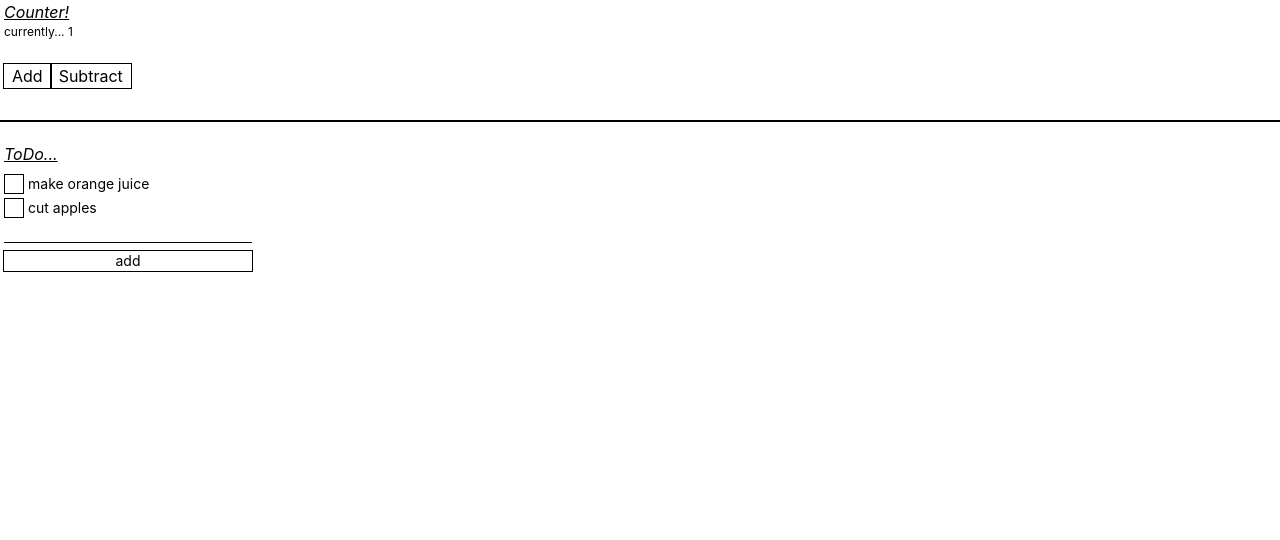
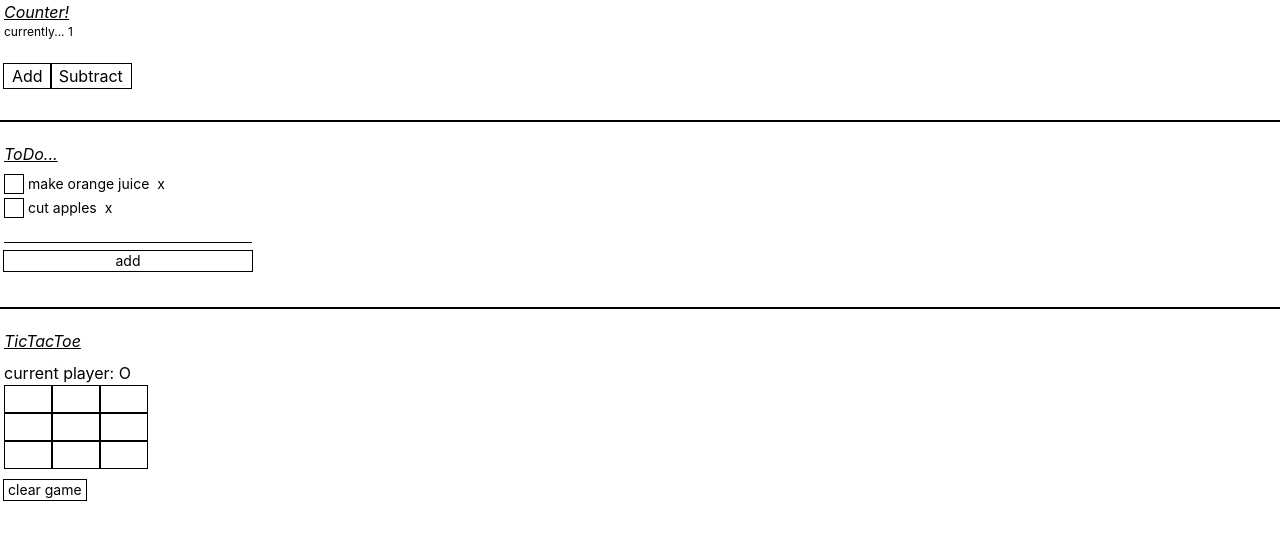
Before and after one commit to jiminkk/react-template, a React (Vite) app: page / in a window 1280 px wide. Shown: the top 540 px of the page. Built offline with nearby package versions, Linux system fonts and the light colour scheme.

Commit message:
add tic tac toe with sync state

```diff
--- a/src/App.tsx
+++ b/src/App.tsx
@@ -1,4 +1,5 @@
 import { Counter } from "./Counter";
+import { TicTacToe } from "./Tic";
 import { Task, Todo } from "./Todo";
 
 const App = () => {
@@ -22,6 +23,10 @@ const App = () => {
       <div className="border-b-2 p-4 mb-4" />
 
       <Todo initialChecklist={initialTodoList} />
+
+      <div className="border-b-2 p-4 mb-4" />
+
+      <TicTacToe />
     </div>
   );
 };
--- /dev/null
+++ b/src/Tic.tsx
@@ -0,0 +1,108 @@
+import { useCallback, useEffect, useState } from "react";
+import useSyncState from "./useSyncState";
+
+/*
+board: {
+  "0-0": {
+    row: 0,
+    col: 0
+  },
+  ...
+}
+*/
+/*
+OR
+board: [[null, null, null],[null, null, null],[null, null, null]]
+*/
+type Cell = "X" | "O" | null;
+const SIZE = 3;
+
+const initializeBoard = (): Cell[][] => {
+  const board = Array.from({ length: SIZE }, () =>
+    Array<Cell>(SIZE).fill(null),
+  );
+
+  return board;
+};
+
+export const TicTacToe = () => {
+  const [board, setBoard] = useSyncState<Cell[][]>(
+    initializeBoard,
+    "tictactoe",
+  );
+  const [player, setPlayer] = useSyncState<Cell>("O", "player");
+  const [closeGame, setCloseGame] = useSyncState<boolean>(false, "gameClosed");
+
+  const toggleMove = (row: number, col: number) => {
+    setBoard((prevBoard) => {
+      const newBoard = prevBoard.map((r, rowIdx) => {
+        if (rowIdx === row) {
+          return r.map((val, colIdx) => (colIdx === col ? player : val));
+        }
+        return r;
+      });
+
+      const gameWin = checkWin(newBoard);
+      if (gameWin === false) setPlayer((prev) => (prev === "O" ? "X" : "O"));
+
+      return newBoard;
+    });
+  };
+
+  const checkWin = (newBoard: Cell[][]) => {
+    // get all lines (in array) to check for win
+    const rows = [...newBoard];
+    const cols = [...newBoard.map((v, idx) => newBoard.map((row) => row[idx]))];
+    const diagonalOne = newBoard.map((row, idx) => row[idx]);
+    const diagonalTwo = newBoard.map((row, idx) => row[SIZE - idx - 1]);
+    const lines = [...rows, ...cols, diagonalOne, diagonalTwo];
+
+    if (
+      lines.find((row) => row.every((cell) => cell !== null && cell === row[0]))
+    ) {
+      alert(`Player ${player} wins!`);
+      setCloseGame(true);
+      return true;
+    }
+    return false;
+  };
+
+  return (
+    <div className="grid p-1">
+      <h2 className="italic underline mb-2">TicTacToe</h2>
+      {closeGame ? (
+        <div>
+          <p>player {player} wins!</p>
+        </div>
+      ) : (
+        <div>current player: {player}</div>
+      )}
+      {board.map((rowCells, row) => (
+        <div key={`${row}-row`} className="flex">
+          {rowCells.map((cell, col) => (
+            <input
+              key={`${row}-${col}`}
+              type="checkbox"
+              value={cell ?? ""}
+              onClick={() => toggleMove(row, col)}
+              className="w-12 h-7 border flex items-center justify-center font-bold text-xs transition-colors
+                after:content-[attr(value)] appearance-none"
+              disabled={closeGame}
+            />
+          ))}
+        </div>
+      ))}
+      <div className="mt-2 inline">
+        <button
+          onClick={() => {
+            setBoard(initializeBoard);
+            setCloseGame(false);
+          }}
+          className="outline px-1 text-sm"
+        >
+          clear game
+        </button>
+      </div>
+    </div>
+  );
+};
--- a/src/Todo.tsx
+++ b/src/Todo.tsx
@@ -39,14 +39,22 @@ export const Todo = (props: { initialChecklist: Task[] }) => {
 
       <ul className="grid gap-1">
         {checklist.map((todo: Task, idx: number) => (
-          <li key={`${todo.createdAt}-${idx}`} className="flex text-sm">
+          <li key={`${todo.createdAt}-${idx}`} className="flex text-sm gap-1">
             <input
               type="checkbox"
-              className="appearance-none border w-5 h-5 mr-1 rounded-none checked:bg-orange-400"
+              className="appearance-none border w-5 h-5 rounded-none checked:bg-orange-400"
               onChange={() => toggleTaskCheck(idx)}
               checked={todo.completed}
             />
             <p>{todo.task}</p>
+            <button
+              className="ml-1"
+              onClick={() =>
+                setChecklist((prev) => prev.filter((_, i) => i !== idx))
+              }
+            >
+              x
+            </button>
           </li>
         ))}
       </ul>
--- /dev/null
+++ b/src/useSyncState.ts
@@ -0,0 +1,49 @@
+import { useCallback, useEffect, useState } from "react";
+
+export default function useSyncState<T>(
+  initialValue: T | (() => T),
+  localStorageKey: string,
+): [value: T, setValue: (value: T | ((prevState: T) => T)) => void] {
+  const [value, setValue] = useState<T>(initialValue);
+
+  useEffect(() => {
+    const intervalId = setInterval(() => {
+      const item = localStorage.getItem(localStorageKey);
+      if (item === null) {
+        return;
+      }
+      try {
+        const itemJson = JSON.parse(item);
+        setValue(itemJson);
+      } catch (e) {
+        console.error("error: ", e);
+      }
+    }, 100);
+
+    return () => {
+      clearInterval(intervalId);
+    };
+  }, []);
+
+  const wrappedSetValue = useCallback(
+    (newStateOrFunction: T | ((prevState: T) => T)) => {
+      if (typeof newStateOrFunction === "function") {
+        const f = newStateOrFunction as (prevState: T) => T;
+        setValue((prev) => {
+          const newVal = f(prev);
+          localStorage.setItem(localStorageKey, JSON.stringify(newVal));
+          return newVal;
+        });
+      } else {
+        setValue(newStateOrFunction);
+        localStorage.setItem(
+          localStorageKey,
+          JSON.stringify(newStateOrFunction),
+        );
+      }
+    },
+    [],
+  );
+
+  return [value, wrappedSetValue];
+}
```
